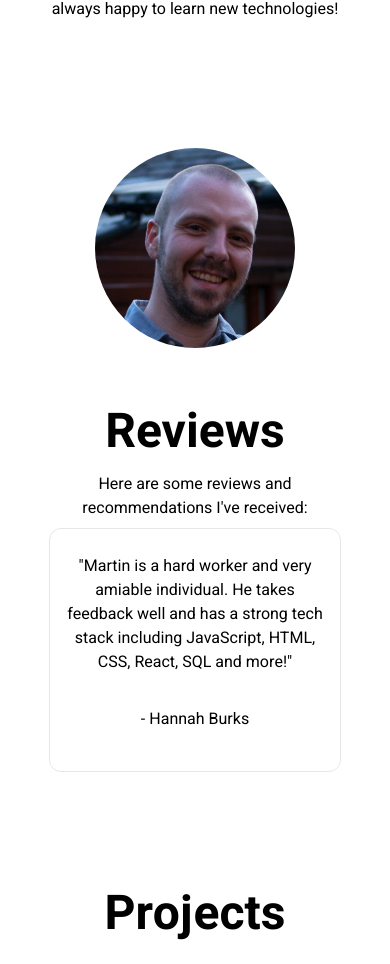
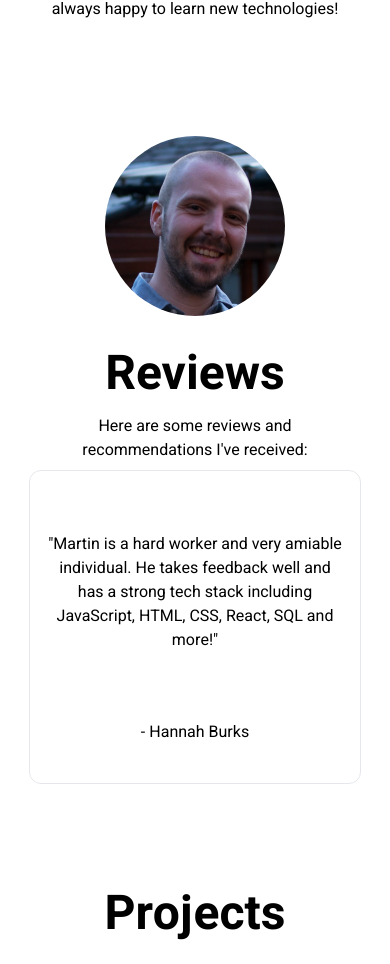
Before and after one commit to Martin-Abbott/martin-abbott.github.io, a React (Vite) app: page / in a window 390 px wide. Shown: the part 1472-2436 px from the top of the page. Built offline with nearby package versions, Linux system fonts and the light colour scheme; some icons are missing.

Commit message:
added an xs breakpoint and styled reviews page for smaller screens

```diff
--- a/src/assets/lists/reviewList.js
+++ b/src/assets/lists/reviewList.js
@@ -37,7 +37,7 @@ export const reviewList = [
 		fullText:
 			"I was in the same cohort as Martin during the intense 3-month Northcoders bootcamp. Martin was very dedicated, polite and a great team player. It was fantastic working with Martin and I look forward to seeing his continued growth and success.",
 		textSnippet:
-			"Martin is very dedicated, polite and a great team player. It was fantastic working with Martin and I look forward to seeing his continued growth and success.",
+			"Martin was very dedicated, polite and a great team player. It was fantastic working with Martin and I look forward to seeing his continued growth and success.",
 		firstName: "Bronwyn",
 		lastName: "Parton",
 		company: "Northcoders",
@@ -59,7 +59,7 @@ export const reviewList = [
 		fullText:
 			"I had the privilege of working closely with Martin during our time at Northcoders. One of the standout qualities I admire in Martin is his ability to think logically and break problems down into smaller sections to find the solution. Martin is creative when it comes to solving problems and good to work with.",
 		textSnippet:
-			"One of the standout qualities I admire in Martin is his ability to think logically and break problems down into smaller sections to find the solution.",
+			"One of the standout qualities I admire in Martin is his ability to think logically and break problems down into smaller sections to find the solution. Martin is creative when it comes to solving problems and good to work with.",
 		firstName: "Elle",
 		lastName: "Carney",
 		company: "Northcoders",
@@ -70,7 +70,7 @@ export const reviewList = [
 		fullText:
 			"I had the pleasure of working with Martin on multiple occasions during our time at Northcoders, and he truly stood out with his exceptional work ethic and positive attitude. Martin's dedication, even when faced with complex problems, was evident in every project we collaborated on. He consistently impressed me, bringing fresh, creative ideas to the table, and often thinking outside the box to find solutions. It was a privilege to work alongside him at Northcoders, and I have no doubt that he will make a great addition to any team.",
 		textSnippet:
-			"Martin consistently impressed me, bringing fresh, creative ideas to the table, and often thinking outside the box to find solutions. It was a privilege to work alongside him.",
+			"Martin's dedication, even when faced with complex problems, was evident in every project we collaborated on. He consistently impressed me, bringing fresh, creative ideas to the table, and often thinking outside the box to find solutions. It was a privilege to work alongside him.",
 		firstName: "Callum",
 		lastName: "Neale",
 		company: "Northcoders",
@@ -92,7 +92,7 @@ export const reviewList = [
 		fullText:
 			"I had the pleasure of pair programming with Martin during our time at Northcoders, and he left a lasting impression. He is a dedicated and creative developer who picks up on new concepts and technologies very quickly. Martin has excellent attention to detail and communication skills, always willing to get involved in group discussions and provide insight, as well as take the opinions of others on board. I have no doubt that Martin will thrive in any software engineering role and be an asset to any team. It was a pleasure working alongside him.",
 		textSnippet:
-			"Martin is a dedicated and creative developer who picks up on new concepts and technologies very quickly. Martin has excellent attention to detail and communication skills, always willing to get involved in group discussions and provide insight, as well as take the opinions of others on board.",
+			"Martin picks up on new concepts and technologies very quickly. He has excellent attention to detail and communication skills, and is always willing to get involved in group discussions and provide insight, as well as take the opinions of others on board.",
 		firstName: "Joe",
 		lastName: "Hill",
 		company: "Northcoders",
--- a/src/components/ReviewSlider.jsx
+++ b/src/components/ReviewSlider.jsx
@@ -19,10 +19,16 @@ const ReviewSlider = () => {
 		setCurrentIndex(newIndex);
 	};
 
+	console.log(
+		currentIndex,
+		`${reviewList[currentIndex].firstName} ${reviewList[currentIndex].lastName}`,
+		reviewList[currentIndex].textSnippet.length
+	);
+
 	return (
-		<section className="flex self-center text-center p-2 w-[450px] max-w-[75vw] border rounded-xl m-auto group">
+		<section className="flex self-center text-center p-2 w-[450px] max-w-[85vw] border rounded-xl m-auto group md:max-w-[75vw]">
 			<div className="flex duration-500 p-2 justify-self-center">
-				<article className="flex flex-col text-center m-auto h-[210px]">
+				<article className="flex flex-col text-center m-auto h-[280px] xs:h-[210px]">
 					<p className="m-auto">
 						&quot;{reviewList[currentIndex].textSnippet}&quot;
 					</p>
--- a/src/components/Reviews.jsx
+++ b/src/components/Reviews.jsx
@@ -10,9 +10,12 @@ const Reviews = () => {
 			<img
 				src={Portrait2}
 				alt="Me smiling in front of a timber building"
-				className="max-w-[40vw] min-w-[200px] max-h-[50vh] min-h-[200px] rounded-full m-2 self-center"
+				className="max-w-[40vw] min-w-[180px] max-h-[40vh] min-h-[180px] rounded-full m-2 self-center xs:min-h-[210px] xs:min-w-[210px]"
 			></img>
-			<section id="review-text" className="self-center max-w-[75vw]">
+			<section
+				id="review-text"
+				className="self-center max-w-[85vw] md:max-w-[75vw]"
+			>
 				<h2 className="text-5xl text-center font-bold p-2 order-2">Reviews</h2>
 				<p className="p-2 text-center">
 					Here are some reviews and recommendations I&apos;ve received:
--- a/tailwind.config.js
+++ b/tailwind.config.js
@@ -2,7 +2,11 @@
 export default {
 	content: ["./index.html", "./src/**/*.{js,ts,jsx,tsx}"],
 	theme: {
-		extend: {},
+		extend: {
+			screens: {
+				xs: "460px",
+			},
+		},
 	},
 	plugins: [],
 };
```
